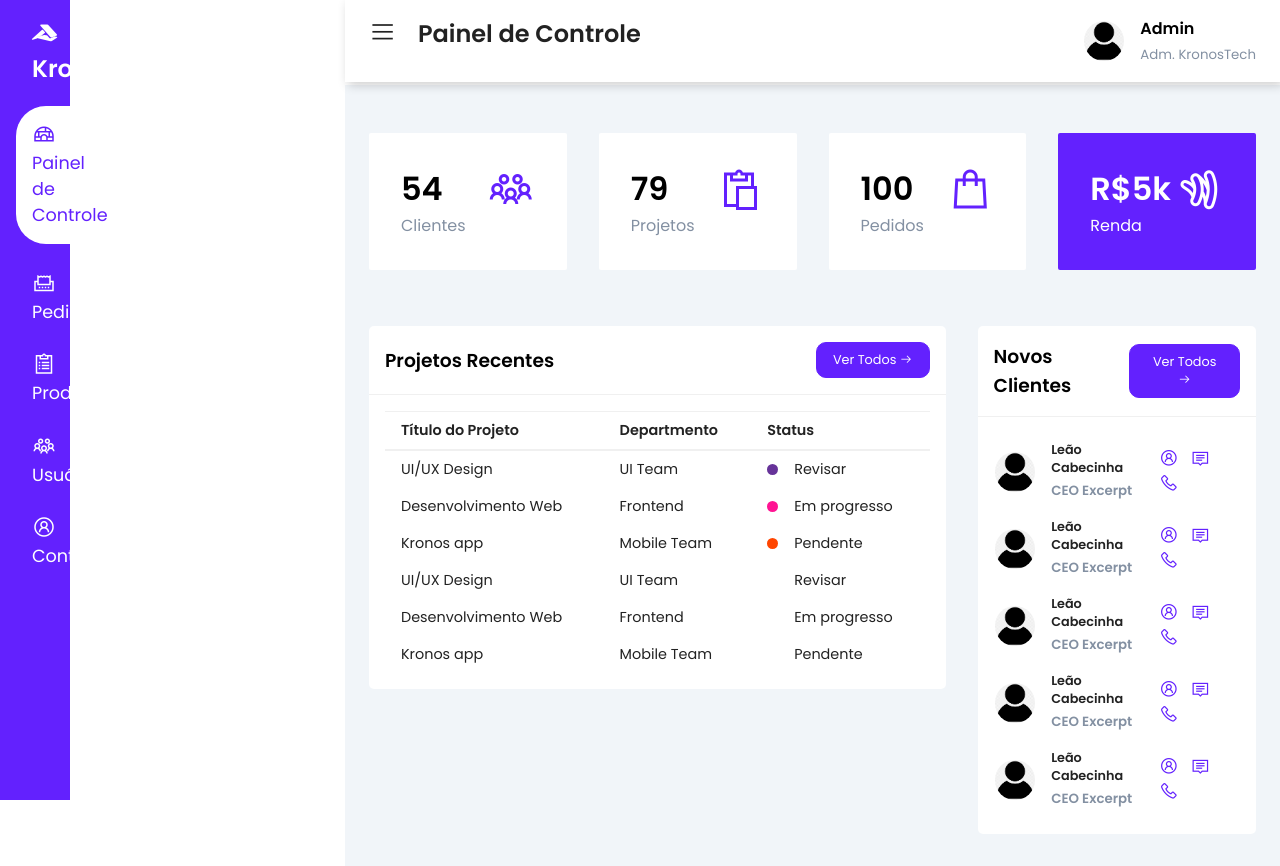
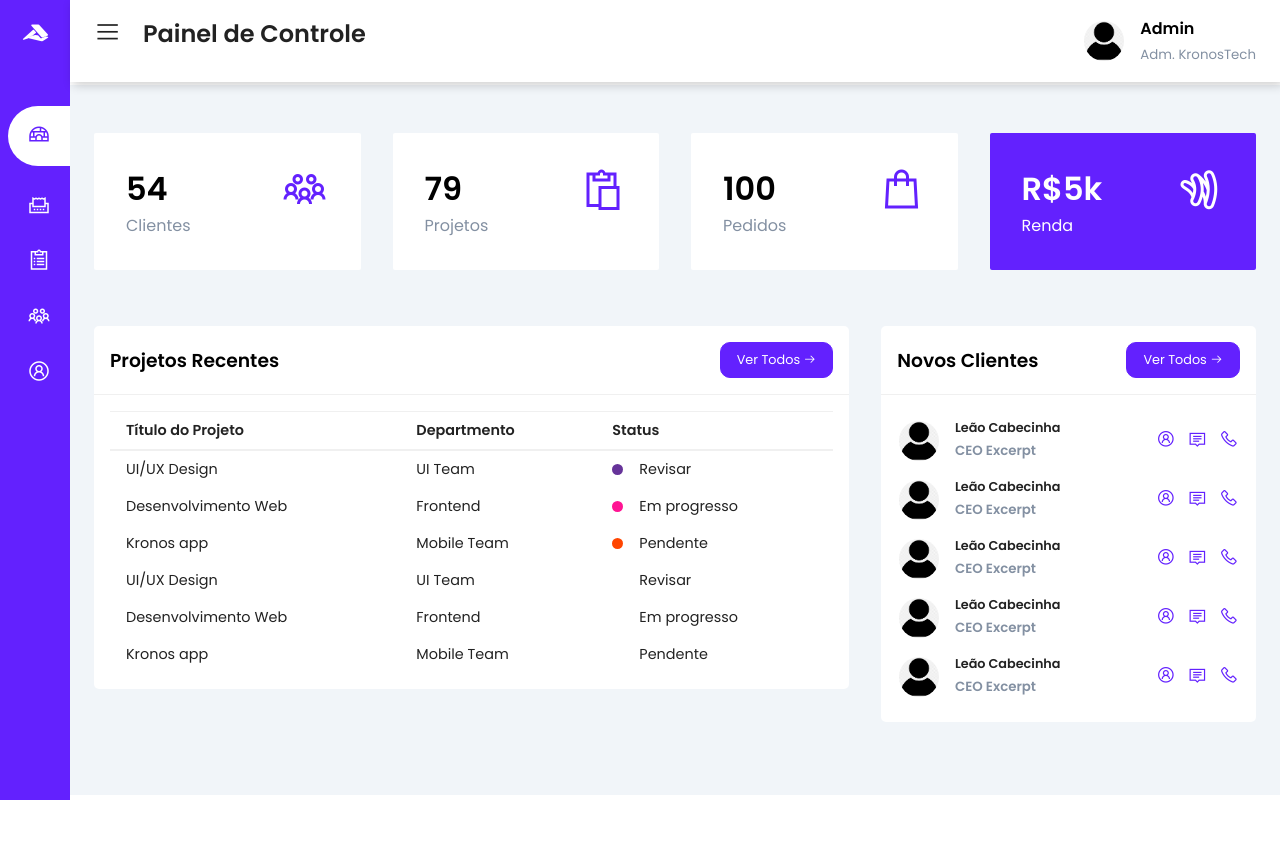
Before and after one commit to deene7/KronosTech, a PHP site: page /admin/index.php in a window 1280 px wide, after a click that opens the changed part. After the commit the page ends 800 px from the top, so only its background shows below. Run offline with PHP 8.4, Linux system fonts and the light colour scheme.

Commit message:
hud dashboard

```diff
--- a/admin/index.php
+++ b/admin/index.php
@@ -2,6 +2,7 @@
 <html lang="pt">
 <head>
     <meta charset="UTF-8">
+    <meta name="viewport" content="width=device-width,initial-scale=1,maximum-scale=1">
     <meta name="viewport" content="width=device-width, initial-scale=1.0">
     <title>Painel de Controle | KronosTech</title>
     <link rel= "stylesheet" href= "https://maxst.icons8.com/vue-static/landings/line-awesome/line-awesome/1.3.0/css/line-awesome.min.css" >
@@ -14,7 +15,7 @@
     <!--BARRRA LATERAL -->
     <div class="sidebar">
         <div class="sidebar-brand">
-            <h2><span class="lab la-accusoft"></span> KronosTech</h2>
+            <h2><span class="lab la-accusoft"></span><span>KronosTech</span></h2>
         </div>
 
         <div class="sidebar-menu">
--- a/admin/styles.css
+++ b/admin/styles.css
@@ -70,11 +71,38 @@
   width: 70px;
 }
 
+#nav-toggle:checked + .sidebar .sidebar-brand,
+#nav-toggle:checked + .sidebar li {
+  padding-left: 0.5rem;
+  text-align: center;
+}
+
+#nav-toggle:checked + .sidebar .sidebar-brand,
+#nav-toggle:checked + .sidebar li a {
+  padding-left: 1rem;
+}
+
+#nav-toggle:checked + .sidebar .sidebar-brand h2 span:last-child,
+#nav-toggle:checked + .sidebar li a span:last-child {
+  display: none;
+}
+
+#nav-toggle:checked ~ .main-content{
+  margin-left: 70px;
+}
+
+#nav-toggle:checked ~ .main-content header{
+  width: calc(100% - 70px);
+  left: 70px;
+}
+
 .main-content {
+  transition: margin-left 300ms;
   margin-left: 345px;
 }
 
 header {
+  background: #fff;
   display: flex;
   justify-content: space-between;
   padding: 1rem 1.5rem;
```
Also changed, not shown: other parts of admin/styles.css (+119 -2 lines).
